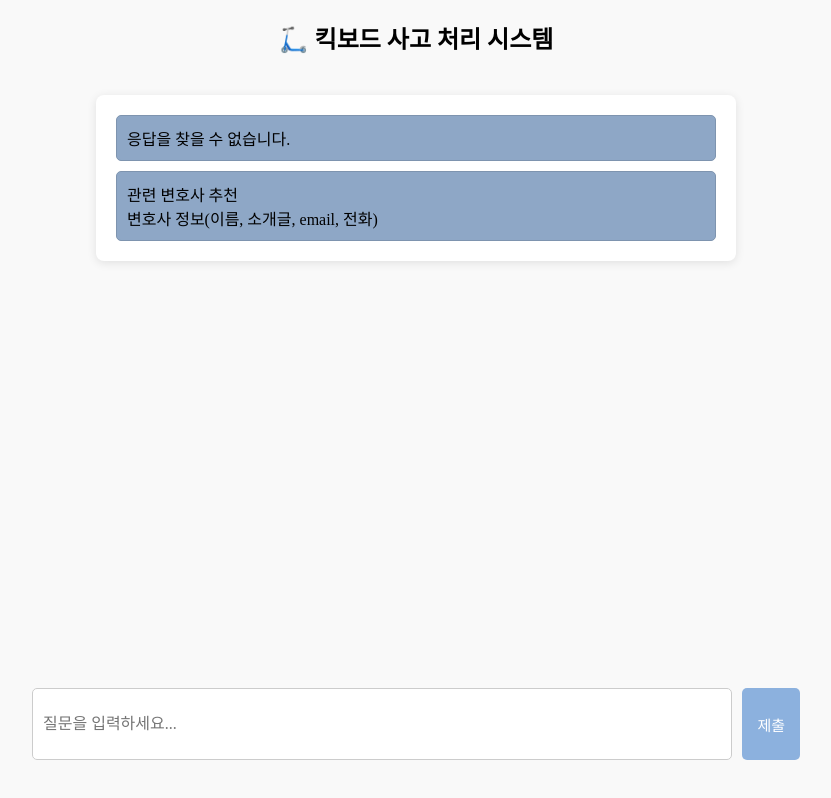
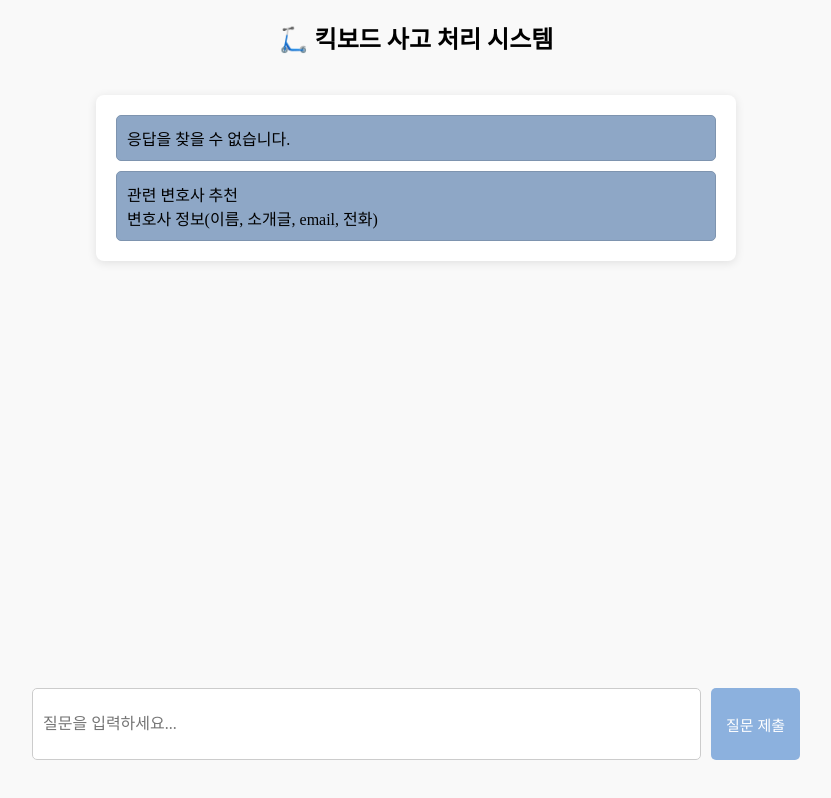
Before and after one commit to Generative-AI-Traffic-Law-Assistant/frontend-client, a plain HTML site: page traffic_ai.html in a window 1280 px wide. Shown: the whole page, without its empty margins (224-1055 px from the left). Drawn offline with Linux system fonts and the light colour scheme; a web font is replaced by a local one.

Commit message:
feat: 중간 완성본

```diff
--- a/traffic_ai.html
+++ b/traffic_ai.html
@@ -67,7 +67,7 @@
             border: 1px solid #7e94af;
             border-radius: 5px;
         }
-        .input-container {
+        #qaForm {
             display: flex;
             position: fixed; /* 화면 하단에 고정 */
             bottom: 40px; /* 하단 여백 */
@@ -106,11 +106,11 @@
 <h2>🛴 킥보드 사고 처리 시스템</h2>
 <div class="container" id="qaContainer">
 </div>
+<form id="qaForm" onsubmit="submitQuestion(event)">
+    <input type="text" id="userInput" placeholder="질문을 입력하세요..." required>
+    <button type="submit">질문 제출</button>
+</form>
 
-<div class="input-container">
-    <input type="text" id="userInput" placeholder="질문을 입력하세요...">
-    <button onclick="submitQuestion()">제출</button>
-</div>
 
 <script>
     // 페이지가 로드될 때 기본 대답 추가
@@ -136,7 +136,8 @@
 });
 
 
-    function submitQuestion() {
+async function submitQuestion(event) {
+    event.preventDefault(); // 폼 제출 기본 동작 방지
     const inputField = document.getElementById('userInput');
     const question = inputField.value.trim();
 
@@ -150,15 +151,34 @@
         // 입력 필드 초기화
         inputField.value = '';
 
-            // 로딩 후 답변 표시
-            setTimeout(() => {
+        try {
+            // FastAPI에 POST 요청
+            const response = await fetch('http://localhost:8000/chat', {
+                method: 'POST',
+                headers: {
+                    'Content-Type': 'application/json'
+                },
+                body: JSON.stringify({ "question": question }) // JSON으로 변환하여 요청
+            });
+
+            if (response.ok) {
+                const result = await response.json(); // 응답 데이터를 JSON으로 변환
+                const answer = result.answer.result; // answer 내의 result만 가져오기
+
+                // 답변 표시
                 const responseDiv = document.createElement('div');
                 responseDiv.className = 'response';
-                responseDiv.textContent = '대답입니다'; // 여기서 실제 답변을 추가할 수 있습니다.
+                responseDiv.textContent = answer; // 실제 result 값을 추가
                 document.getElementById('qaContainer').prepend(responseDiv);
-            }, 1000); // 1초 후에 답변 출력
+            } else {
+                console.error('응답 실패:', response.statusText);
+            }
+        } catch (error) {
+            console.error('에러 발생:', error);
         }
     }
+}
+
 </script>
 
 </body>
```
Also changed, not shown: acc4.html (+1 -1 lines), dam2.html (+1 -1 lines), dam4.html (+1 -1 lines). Lines whose indentation alone changed are shown as unchanged.
